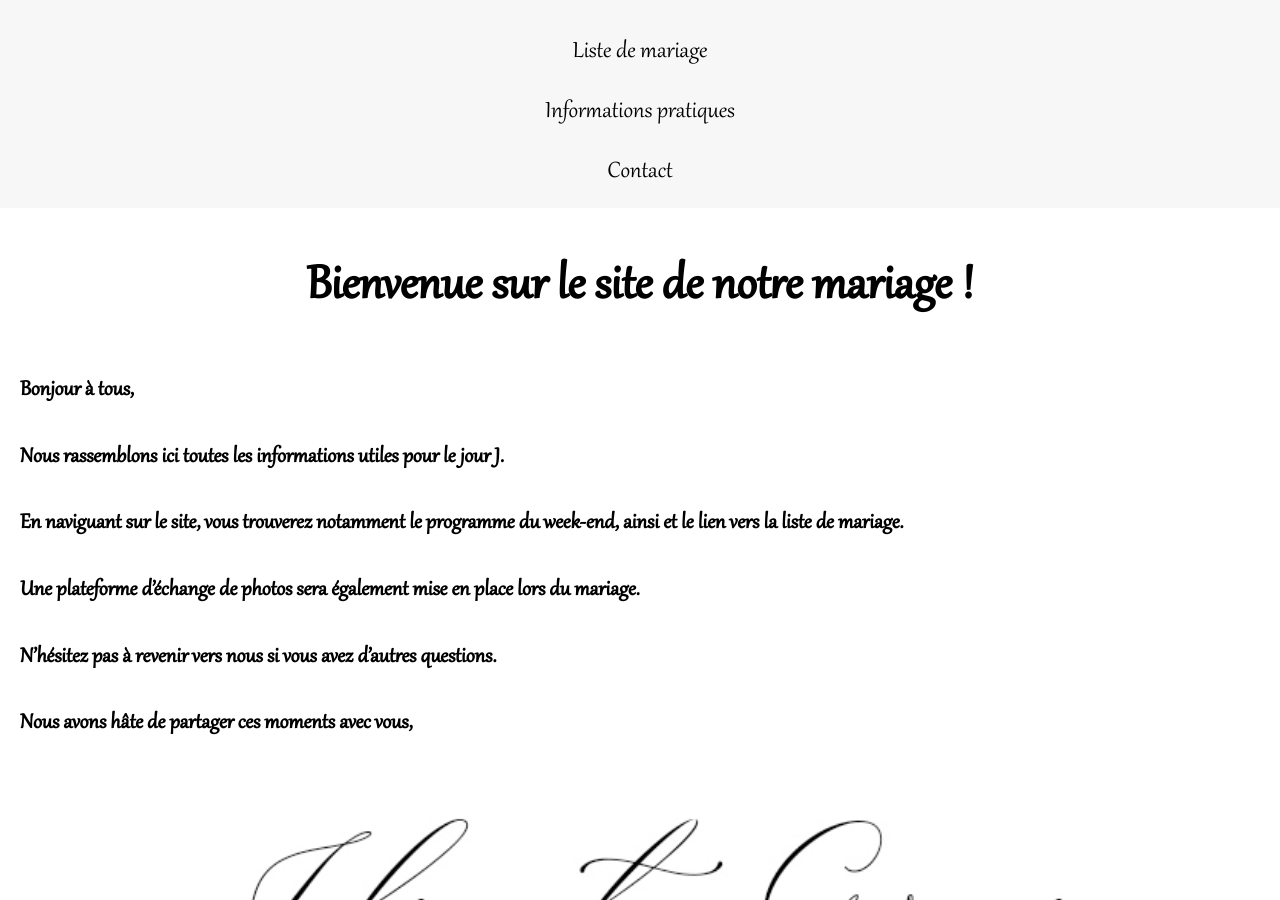
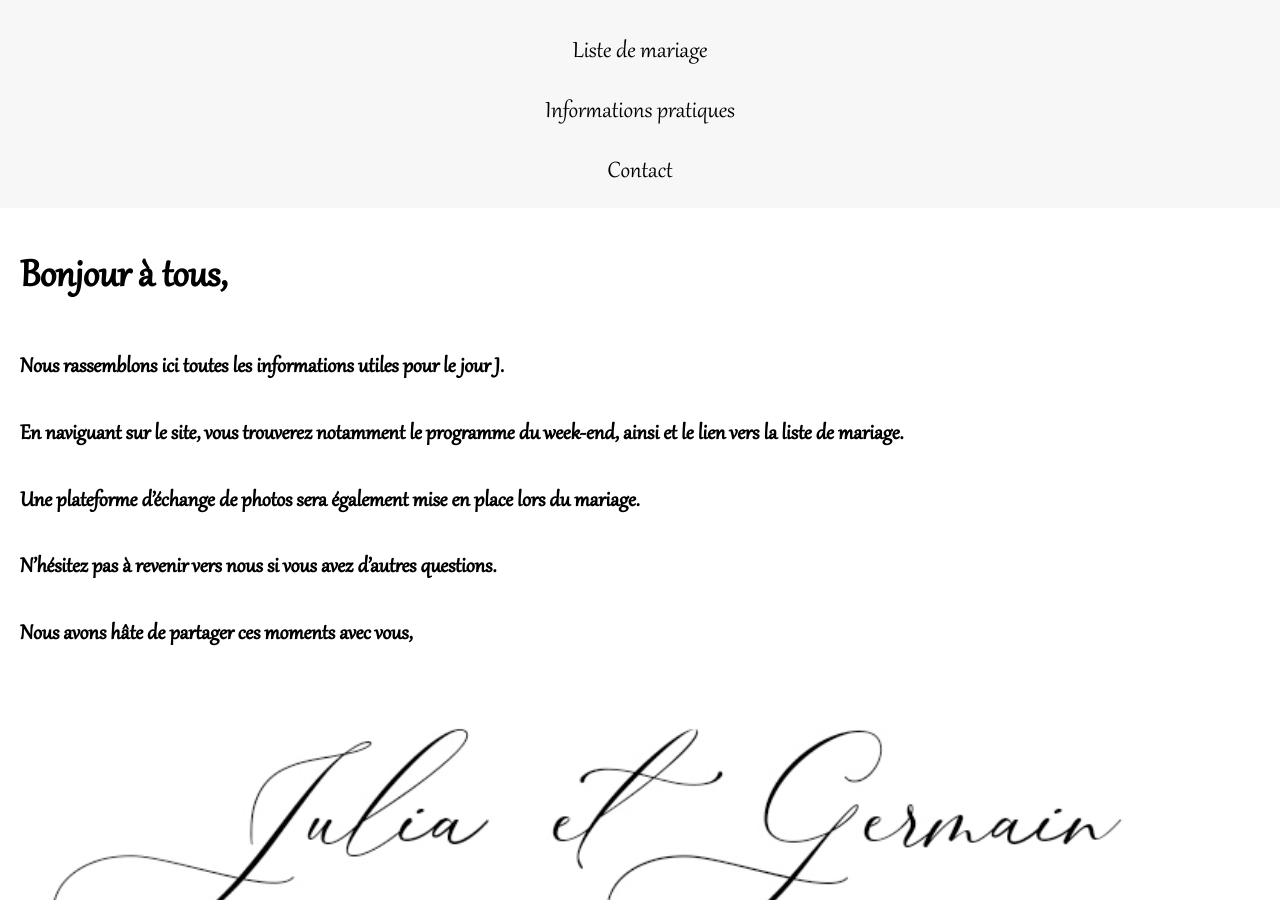
Before and after one commit to Germinal-A/Site-du-Mariage-de-Julia-et-Germain, a Jekyll site: the page built from index.md, in a window 1280 px wide and 900 px high, scrolled down 764 px. Built offline with Jekyll 4.4.1, drawn with Linux system fonts in a browser that asks for light colours.

Commit message:
Update index.md

```diff
--- a/index.md
+++ b/index.md
@@ -4,9 +4,7 @@ title: "Accueil"
 weight: 1
 ---
 
-## Bienvenue sur le site de notre mariage !
-
-Bonjour à tous,
+### Bonjour à tous,
 
 Nous rassemblons ici toutes les informations utiles pour le jour J.
 
```
